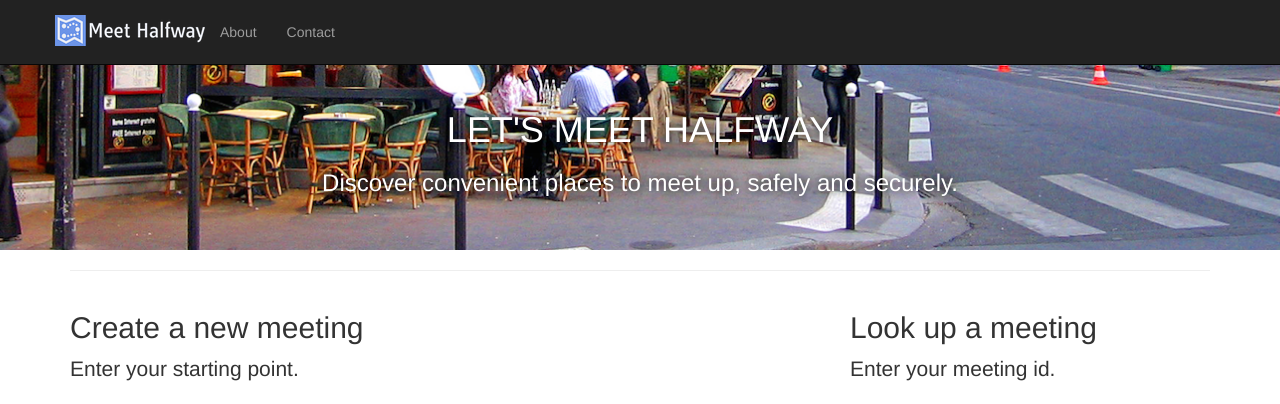
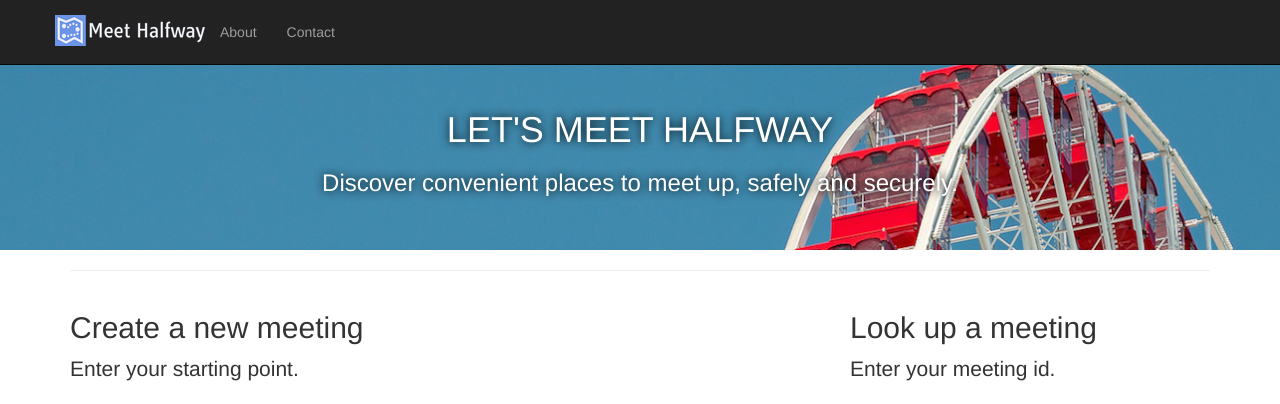
Before and after one commit to cszc/Meet-Halfway, a Django app: page /test/home in a window 1280 px wide. Shown: the top 404 px of the page. Run offline with Django 3.2, Linux system fonts and the light colour scheme; some libraries are stand-ins or nearby versions.

Commit message:
Update logo-nav.css

```diff
--- a/meethalfway/static/bootstrap/css/logo-nav.css
+++ b/meethalfway/static/bootstrap/css/logo-nav.css
@@ -28,7 +28,7 @@ body {
 
 .business-header {
     height: 200px;
-    background: url('https://github.com/ladyson/pllc/blob/master/meethalfway/static/bootstrap/images/bg2.png?raw=true') center center no-repeat scroll;
+    background: url('https://github.com/ladyson/pllc/blob/master/meethalfway/static/bootstrap/images/bg4.png?raw=true') center center no-repeat scroll;
     -webkit-background-size: cover;
     -moz-background-size: cover;
     background-size: cover;
```
